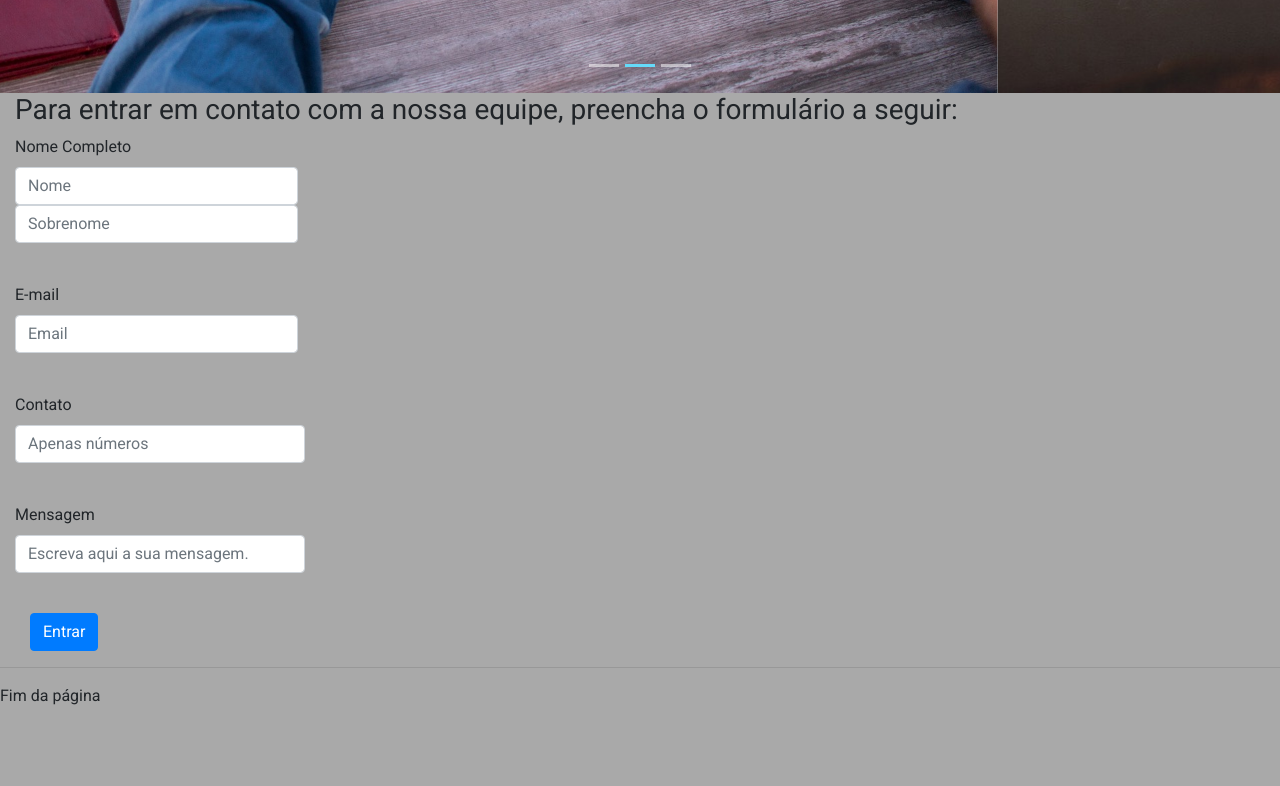
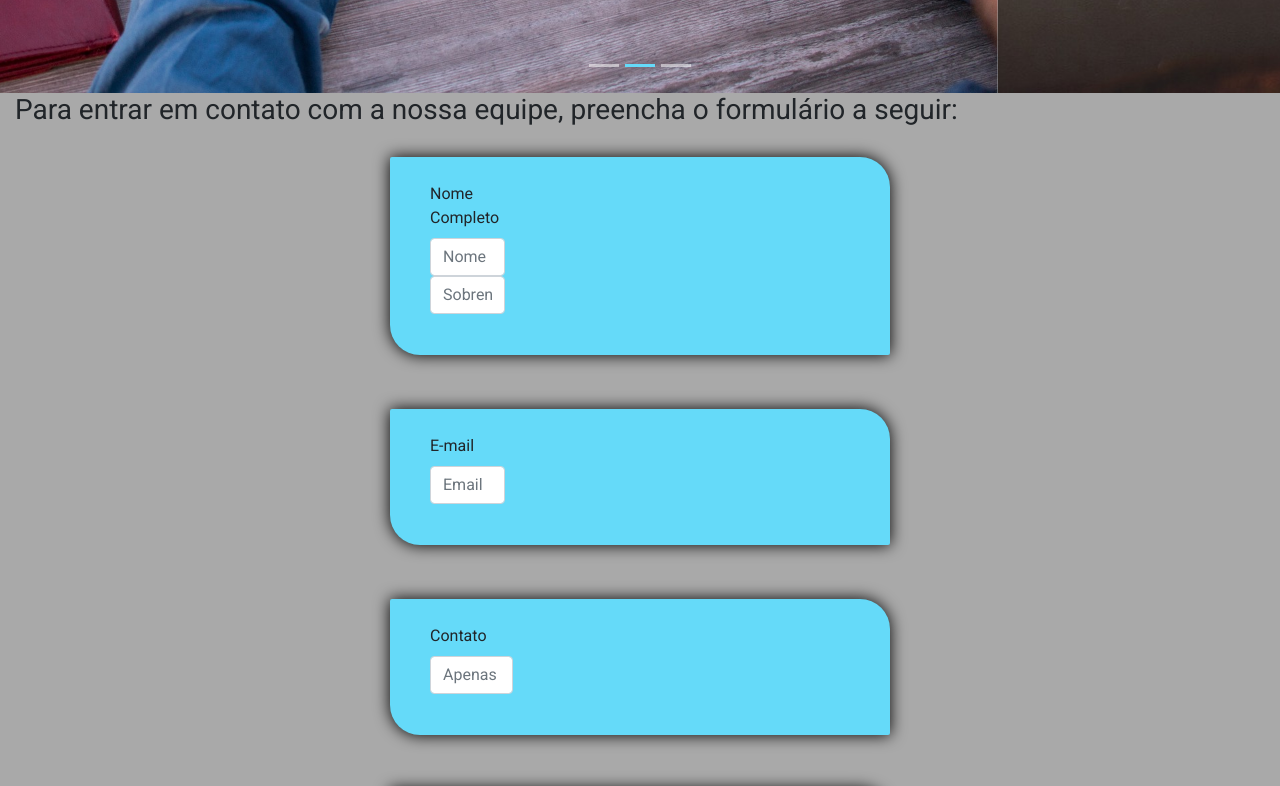
Before and after one commit to jobsonmedeiros/projetoIGTI, a website: page bruna-form.html in a window 1280 px wide. Shown: the part 760-1546 px from the top of the page. Before the commit the page ends 1468 px from the top, so only its background shows below. Drawn offline with nearby package versions, Linux system fonts and the light colour scheme.

Commit message:
Estilização do formulário em andamento

```diff
--- a/css/estilos.css
+++ b/css/estilos.css
@@ -128,3 +128,24 @@ mainSlider .carousel-inner, mainSlider .carousel-item {
     color:rgba(19, 18, 18, 0.856)
 
 }
+
+form {
+    display: block;
+    margin-left: auto;
+    margin-right: auto;
+    max-width: 500px;
+    margin-top: 30px;
+    background-color: #65DAF9;
+    padding: 25px;
+    border-radius: 2px 30px;
+    box-shadow: 0 0 1em black;
+    transition: 1s;
+}
+
+form:hover {
+    transform: scale(1.1);
+    box-shadow: 0 5px 15px rgba(0,0,0,0.6);
+
+.form-text {
+    padding: 15px;
+}
```
